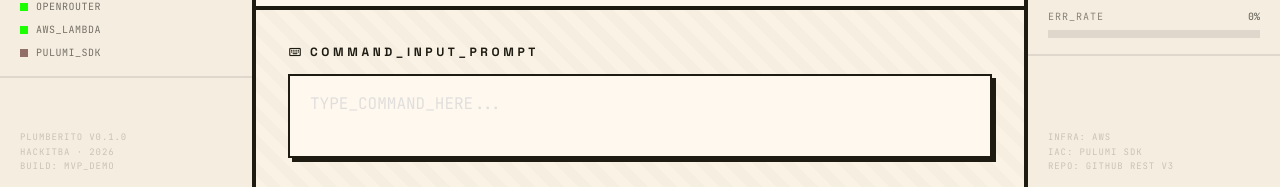
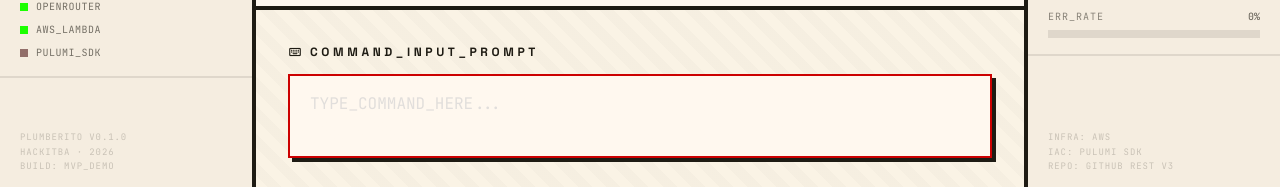
Before and after one commit to fhiba/plumberito, a React (Vite) app in the folder frontend/: page / in a window 1280 px wide. Shown: the part 610-797 px from the top of the page. Built offline with nearby package versions, Linux system fonts and the light colour scheme; no server answers.

Commit message:
feat: improve input UX — auto-focus, disable during stream, remove stale step title
Co-authored-by: Felipe Hiba <fhiba@itba.edu.ar>
Co-authored-by: Pedro Curti <pkerty.dev@gmail.com>
Co-authored-by: Jose Burgos <jburgos@itba.edu.ar>
Co-authored-by: Patricio Escudeiro <pescudeiro@itba.edu.ar>

```diff
--- a/frontend/src/components/ChatMessage.jsx
+++ b/frontend/src/components/ChatMessage.jsx
@@ -138,16 +138,6 @@
           if (expandedSteps.has(lastIdx)) return null;
           return (
             <div className={`p-5 xl:p-6 2xl:p-8 ${doneSteps.length > 1 ? "border-t-2 border-[#1e1b13] border-opacity-10" : ""}`}>
-              <div className="flex items-center gap-2 mb-3 xl:mb-4">
-                <span className="bg-[#1e1b13] text-[#fff8ef] px-1.5 py-0.5 text-[9px] xl:text-[10px] 2xl:text-xs font-black uppercase tracking-tighter font-label">
-                  {last.action}
-                </span>
-              </div>
-              {last.title && (
-                <h2 className="font-headline font-black text-xl xl:text-2xl 2xl:text-3xl uppercase tracking-tighter mb-3 xl:mb-4 leading-none">
-                  {last.title}
-                </h2>
-              )}
               <StepContent content={last.content} />
             </div>
           );
--- a/frontend/src/components/CommandInput.jsx
+++ b/frontend/src/components/CommandInput.jsx
@@ -7,6 +7,7 @@
   const [buttonMounted, setButtonMounted] = useState(false);
   const [buttonExiting, setButtonExiting] = useState(false);
   const exitTimer = useRef(null);
+  const textareaRef = useRef(null);
 
   const hasText = value.trim().length > 0;
 
@@ -24,6 +25,12 @@
     }
   }, [hasText]);
 
+  useEffect(() => {
+    if (!disabled) {
+      textareaRef.current?.focus();
+    }
+  }, [disabled]);
+
   const MAX_LENGTH = 4000;
 
   function handleSubmit(e) {
@@ -32,6 +39,7 @@
     if (!trimmed || disabled) return;
     onSubmit(trimmed.slice(0, MAX_LENGTH));
     setValue("");
+    textareaRef.current?.focus();
   }
 
   function handleKeyDown(e) {
@@ -52,7 +60,8 @@
         </label>
         <div className="flex gap-3 items-stretch">
           <textarea
-            className="flex-grow bg-surface border-2 border-[#1e1b13] px-4 xl:px-5 py-3 xl:py-4 font-mono text-sm xl:text-base 2xl:text-lg placeholder:opacity-30 focus:outline-none focus:border-primary-container resize-none transition-none brutalist-shadow"
+            ref={textareaRef}
+            className={`flex-grow bg-surface border-2 border-[#1e1b13] px-4 xl:px-5 py-3 xl:py-4 font-mono text-sm xl:text-base 2xl:text-lg placeholder:opacity-30 focus:outline-none focus:border-primary-container resize-none transition-none brutalist-shadow ${disabled ? "opacity-40 cursor-not-allowed" : ""}`}
             style={buttonExiting ? { animation: `textareaRebound ${ANIM_DURATION}ms cubic-bezier(0.22, 1, 0.36, 1) both` } : undefined}
             placeholder="TYPE_COMMAND_HERE..."
             value={value}
```
